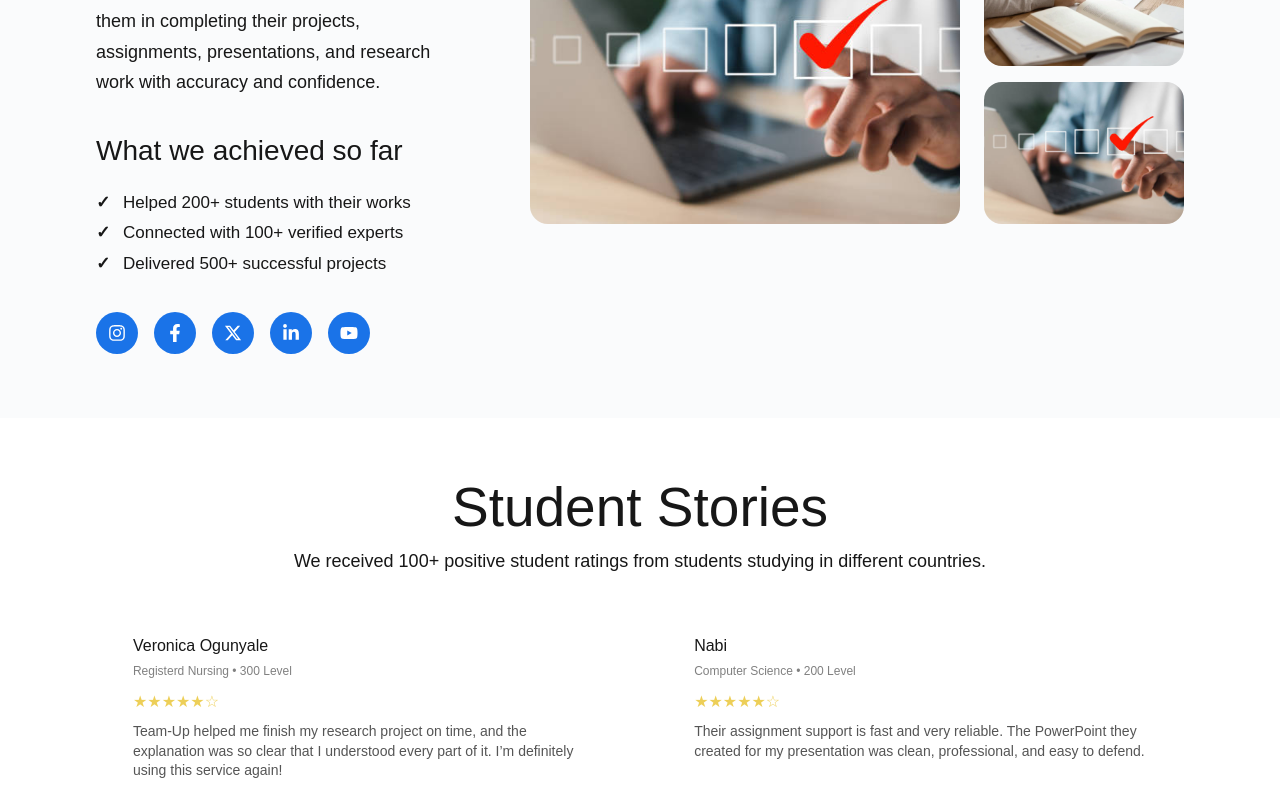
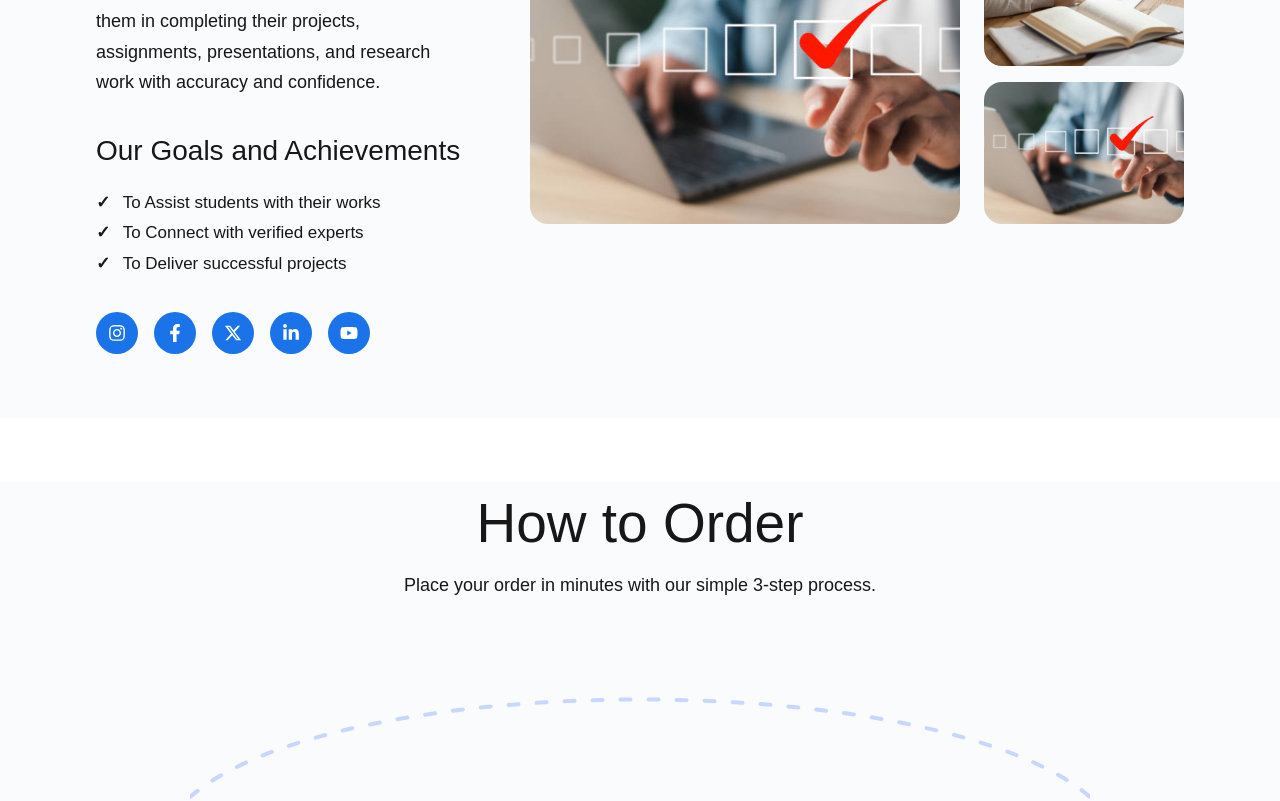
Before and after one commit to Okun15Ola/teamup, a Next.js app: page / in a window 1280 px wide. Shown: the part 1820-2621 px from the top of the page. Built offline with nearby package versions, Linux system fonts and the light colour scheme.

Commit message:
api working, and marked out testimonials

```diff
--- a/app/api/contact/route.ts
+++ b/app/api/contact/route.ts
@@ -9,7 +9,7 @@ export async function POST(req: Request) {
 
     await resend.emails.send({
       from: "Team-Up <onboarding@resend.dev>",
-      to: "okunolaolubanjo@gmail.com",
+      to: "ogunyaleoluwabusayo@gmail.com",
       subject: `New Contact Message from ${name}`,
       html: `
         <h2>New Contact Message</h2>
--- a/app/page.tsx
+++ b/app/page.tsx
@@ -1,7 +1,7 @@
 import AboutUs from "@/components/AboutUs/AboutUs";
 import HeroSection from "@/components/hero/HeroSection";
 import OurServices from "@/components/OurServices/OurServices";
-import StudentStories from "@/components/StudentStories/StudentStories";
+// import StudentStories from "@/components/StudentStories/StudentStories";
 import TopSchools from "@/components/TopSchools/TopSchools";
 import Image from "next/image";
 import Order from "@/components/Order/Order";
@@ -16,7 +16,7 @@ export default function Home() {
       <HeroSection />
       <OurServices />
       <AboutUs />
-      <StudentStories />
+      {/* <StudentStories /> */}
       <Order />
       <TopSchools />
       <Faq />
--- a/components/AboutUs/AboutUs.tsx
+++ b/components/AboutUs/AboutUs.tsx
@@ -24,12 +24,12 @@ const AboutUs = () => {
             and confidence.
           </p>
 
-          <h2 className={styles.subHeading}>What we achieved so far</h2>
+          <h2 className={styles.subHeading}>Our Goals and Achievements</h2>
 
           <ul className={styles.achievementList}>
-            <li><span>✓</span> Helped 200+ students with their works</li>
-            <li><span>✓</span> Connected with 100+ verified experts</li>
-            <li><span>✓</span> Delivered 500+ successful projects</li>
+            <li><span>✓</span> To Assist students with their works</li>
+            <li><span>✓</span> To Connect with verified experts</li>
+            <li><span>✓</span> To Deliver successful projects</li>
           </ul>
 
           <SocialLinks />
```
